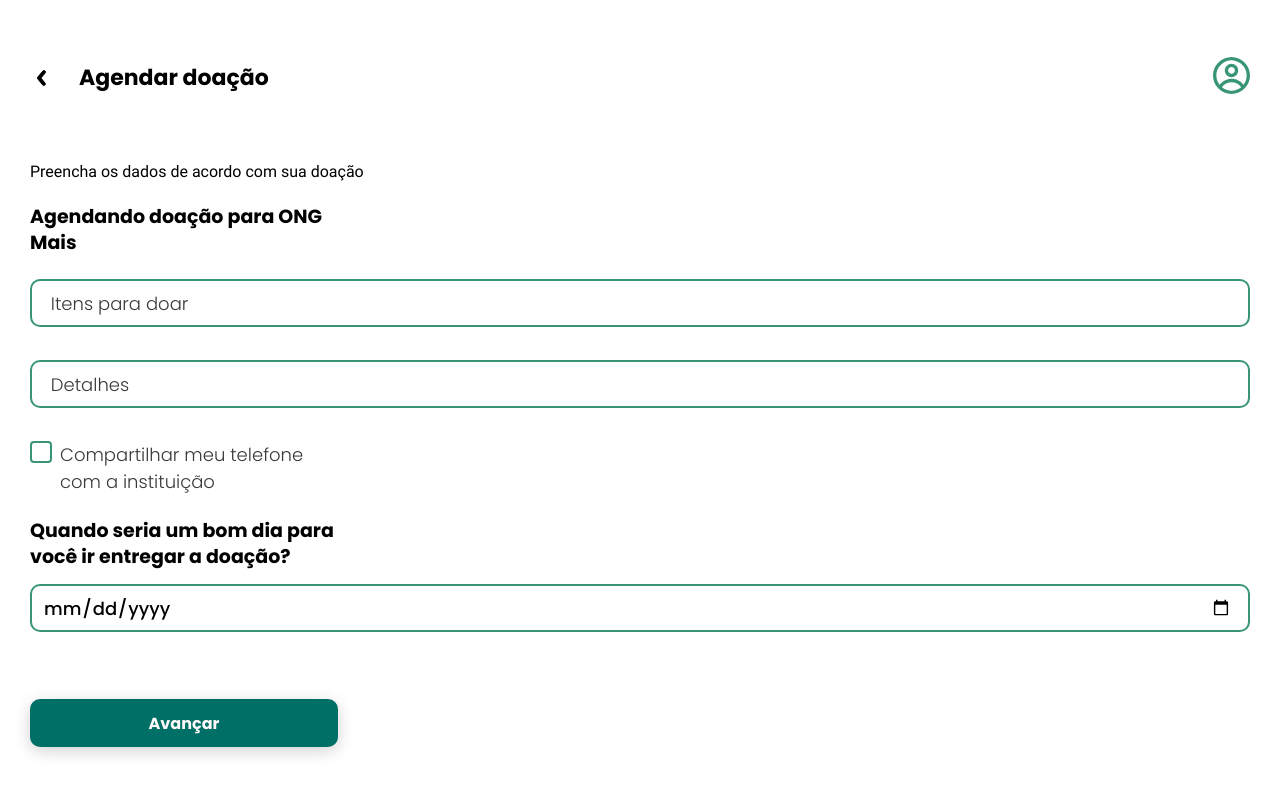
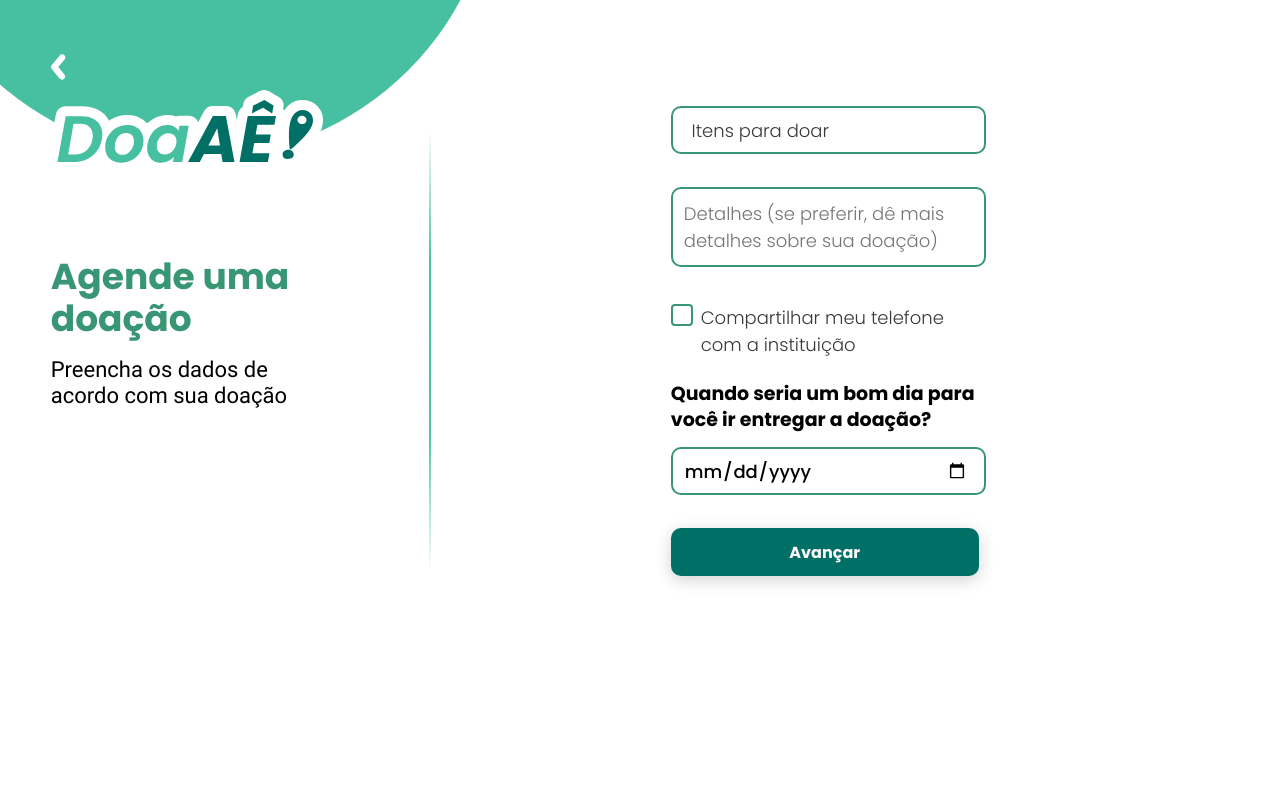
Before and after one commit to estartandodevs-course/doaae, a React (Create React App) app: page /agendardoacao in a window 1280 px wide. Shown: the top 794 px of the page. Built offline with nearby package versions, Linux system fonts and the light colour scheme.

Commit message:
feat: Pagina agendar doação com responsividade criada com estilização

```diff
--- a/src/pages/AgendarDoacao/index.js
+++ b/src/pages/AgendarDoacao/index.js
@@ -3,6 +3,7 @@ import { HeaderBar } from "../../components/HeaderBar";
 import { Input } from "../../components/Input";
 import { CheckBox } from "../../components/Checkbox";
 import { Button } from "../../components/Button";
+import { LogoBall } from "../../components/LogoBall";
 
 const AgendarDoacao = () => {
   const DATA_USER = {
@@ -16,6 +17,7 @@ const AgendarDoacao = () => {
 
   return (
     <S.Container>
+      <S.ContainerHeader>
         <S.Header>
           <HeaderBar
             isLogged={DATA_USER.isLogged}
@@ -24,9 +26,19 @@ const AgendarDoacao = () => {
             Agendar doação
           </HeaderBar>
         </S.Header>
-      <S.Text>Preencha os dados de acordo com sua doação</S.Text>
-      <S.SectionTitle>Agendando doação para ONG Mais</S.SectionTitle>
+        <p>Preencha os dados de acordo com sua doação</p>
+        <h1>Agendando doação para ONG Mais</h1>
+      </S.ContainerHeader>
+      <S.ContainerInfo>
+        <LogoBall backTo="instituicoes" />
+        <S.ContainerText>
+          <h1>Agende uma doação</h1>
+          <p>Preencha os dados de acordo com sua doação</p>
+        </S.ContainerText>
+      </S.ContainerInfo>
 
+      <S.ContainerMasterForm>
+        <S.ContainerForm>
           <S.Form onSubmit={submit}>
             <Input
               inputType="text"
@@ -36,20 +48,17 @@ const AgendarDoacao = () => {
               errorMessage={null}
             />
 
-        <Input
-          inputType="text"
-          id="detalhes"
-          htmlFor="detalhes"
-          label="Detalhes"
-          errorMessage={null}
+            <textarea
+              name="descricao"
+              id="descricao"
+              placeholder="Detalhes (se preferir, dê mais detalhes sobre sua doação)"
             />
+
             <S.Check>
               <CheckBox />
             </S.Check>
 
-        <S.SectionTitle>
-          Quando seria um bom dia para você ir entregar a doação?
-        </S.SectionTitle>
+            <span>Quando seria um bom dia para você ir entregar a doação?</span>
 
             <S.DateContainer>
               <Input inputType="date" errorMessage={null} />
@@ -57,6 +66,8 @@ const AgendarDoacao = () => {
 
             <Button>Avançar</Button>
           </S.Form>
+        </S.ContainerForm>
+      </S.ContainerMasterForm>
     </S.Container>
   );
 };
--- a/src/pages/AgendarDoacao/styles.js
+++ b/src/pages/AgendarDoacao/styles.js
@@ -1,26 +1,55 @@
 import styled from "styled-components";
 
 export const Container = styled.div`
-  padding: 30px;
   box-sizing: border-box;
+  display: flex;
+
+  max-width: 100%;
+  width: 1700px;
+  margin: 0 auto;
+  @media (max-width: 945px) {
+    padding: 30px;
+    display: flex;
+    flex-direction: column;
+    align-items: center;
+  }
 `;
 
 export const Header = styled.header`
   margin-bottom: 37px;
+  > div {
+    height: initial;
+  }
 `;
 
-export const Text = styled.p`
-  margin-bottom: 23px;
-`;
-
-export const SectionTitle = styled.h1`
-  font-size: 19px;
-  line-height: 26px;
-  width: 315px;
-`;
+export const SectionTitle = styled.h1``;
 
 export const Form = styled.form`
   margin-top: 23px;
+  > span {
+    font-size: 19px;
+    line-height: 26px;
+    font-weight: 700;
+    width: 315px;
+  }
+
+  > textarea {
+    width: 100%;
+    border-radius: 10px;
+    font-size: 18px;
+    font-family: "Poppins";
+    font-weight: 300;
+    padding: 11px;
+    margin-bottom: 33px;
+    box-sizing: border-box;
+    resize: none;
+    border: 2px solid #389674;
+    outline: none;
+  }
+
+  @media (min-width: 945px) {
+    margin-top: 106px;
+  }
 `;
 
 export const Check = styled.div`
@@ -29,5 +58,87 @@ export const Check = styled.div`
 
 export const DateContainer = styled.div`
   margin-top: 14px;
-  margin-bottom: 67px;
+  margin-bottom: 30px;
 `;
+
+export const ContainerMasterForm = styled.section`
+  @media (min-width: 720px) {
+    max-width: 100%;
+    width: 960px;
+    min-width: 500px;
+    display: flex;
+    justify-content: center;
+    align-items: center;
+  }
+`;
+
+export const ContainerForm = styled.div`
+  max-width: 315px;
+`;
+
+export const ContainerHeader = styled.div`
+  display: none;
+
+  @media (max-width: 945px) {
+    display: block;
+    > h1 {
+      font-size: 19px;
+      line-height: 26px;
+      width: 315px;
+    }
+
+    > p {
+      margin-bottom: 23px;
+    }
+  }
+`;
+
+export const ContainerInfo = styled.section`
+  width: 400px;
+  display: flex;
+  flex-direction: column;
+  align-items: center;
+  position: relative;
+
+  @media (max-width: 945px) {
+    display: none;
+  }
+
+  @media (max-width: 1200px) {
+    padding-left: 30px;
+  }
+
+  &:after {
+    position: absolute;
+    top: 130px;
+    right: -55px;
+    content: "";
+    width: 2px;
+    height: 441px;
+    background: linear-gradient(
+      180deg,
+      rgba(71, 192, 161, 0) 0%,
+      #47c0a1 30.21%,
+      rgba(71, 192, 161, 0.929293) 70.31%,
+      rgba(255, 255, 255, 0) 100%,
+      rgba(71, 192, 161, 0) 100%
+    );
+  }
+`;
+
+export const ContainerText = styled.div`
+  width: 275px;
+  margin-top: 69px;
+
+  > h1 {
+    font-size: 36px;
+    line-height: 42px;
+    color: #389674;
+  }
+
+  > p {
+    margin-top: 17px;
+    font-size: 22px;
+    line-height: 26px;
+  }
+`;
```
Lines whose indentation alone changed are shown as unchanged.
